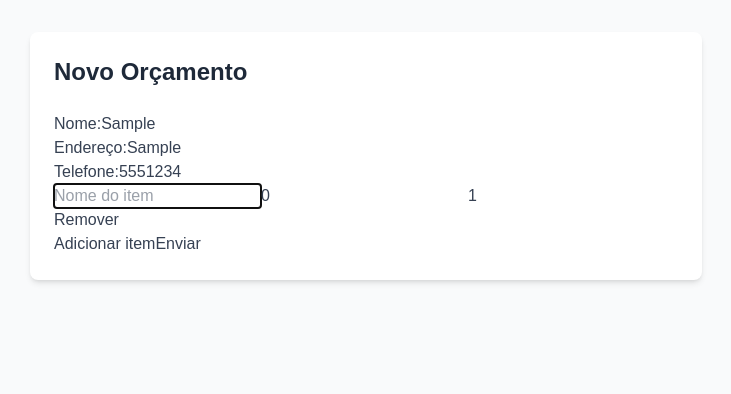
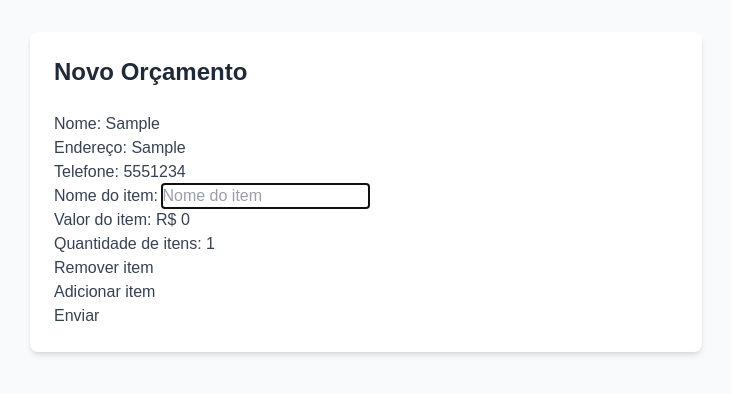
Before and after one commit to CarlosZeyy/sistema-orcamento-mvVidros, a Next.js app: page / in a window 1280 px wide. Both pictures are taken after typing "Sample", "Sample", "5551234" into the empty fields and a click on the button "Adicionar item". Shown: the top 394 px of the page, without its empty margins (274-1005 px from the left). Built offline with nearby package versions, Linux system fonts and the light colour scheme.

Commit message:
Refactor BudgetForm component to improve input structure and error messaging

```diff
--- a/components/BudgetForm.tsx
+++ b/components/BudgetForm.tsx
@@ -33,24 +33,31 @@ export default function BudgetForm() {
   return (
     <form onSubmit={handleSubmit(onSubmit, onError)} className="text-gray-700">
       <div>
-        <label>Nome:</label>
-        <input {...register("client.name")} placeholder="Nome do cliente"/>
+        <label>Nome: </label>
+        <input {...register("client.name")} placeholder="Nome do cliente" />
         {errors.client?.name?.message && (
           <p style={{ color: "red" }}>{errors.client?.name?.message}</p>
         )}
       </div>
 
       <div>
-        <label>Endereço:</label>
-        <input {...register("client.address")} placeholder="Endereço do cliente"/>
+        <label>Endereço: </label>
+        <input
+          {...register("client.address")}
+          placeholder="Endereço do cliente"
+        />
         {errors.client?.address?.message && (
           <p style={{ color: "red" }}>{errors.client?.address?.message}</p>
         )}
       </div>
 
       <div>
-        <label>Telefone:</label>
-        <input type="tel" {...register("client.tel")} placeholder="Telefone do cliente"/>
+        <label>Telefone: </label>
+        <input
+          type="tel"
+          {...register("client.tel")}
+          placeholder="Telefone do cliente"
+        />
         {errors.client?.tel?.message && (
           <p style={{ color: "red" }}>{errors.client?.tel?.message}</p>
         )}
@@ -59,10 +66,20 @@ export default function BudgetForm() {
       {fields.map((field, index) => (
         <div key={field.id}>
           <div>
+            <div>
+              <label>Nome do item: </label>
               <input
                 {...register(`items.${index}.productName` as const)}
                 placeholder="Nome do item"
               />
+              {errors.items?.[index]?.productName && (
+                <p className="red m-0">
+                  {errors.items[index].productName?.message}
+                </p>
+              )}
+            </div>
+            <div>
+              <label>Valor do item: R$ </label>
               <input
                 {...register(`items.${index}.productValue` as const, {
                   valueAsNumber: true,
@@ -70,6 +87,9 @@ export default function BudgetForm() {
                 type="number"
                 placeholder="Valor do item"
               />
+            </div>
+            <div>
+              <label>Quantidade de itens: </label>
               <input
                 {...register(`items.${index}.productQuantity` as const, {
                   valueAsNumber: true,
@@ -77,11 +97,8 @@ export default function BudgetForm() {
                 type="number"
                 placeholder="Quantidade de item"
               />
-            {errors.items?.[index]?.productName && (
-              <p className="red m-0">
-                {errors.items[index].productName?.message}
-              </p>
-            )}
+            </div>
+
             {errors.items?.[index]?.productValue && (
               <p className="red m-0">
                 {errors.items[index].productValue?.message}
@@ -99,13 +116,14 @@ export default function BudgetForm() {
               className="cursor-pointer"
               onClick={() => remove(index)}
             >
-              Remover
+              Remover item
             </button>
           }
         </div>
       ))}
 
       {
+        <div>
           <button
             type="button"
             className="cursor-pointer"
@@ -120,6 +138,7 @@ export default function BudgetForm() {
           >
             Adicionar item
           </button>
+        </div>
       }
       <button type="submit" className="cursor-pointer">
         Enviar
```
Lines whose indentation alone changed are shown as unchanged.
